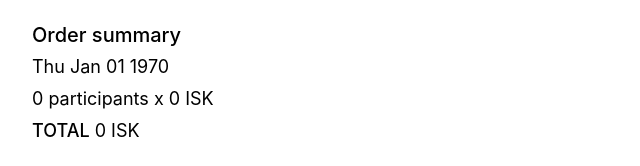
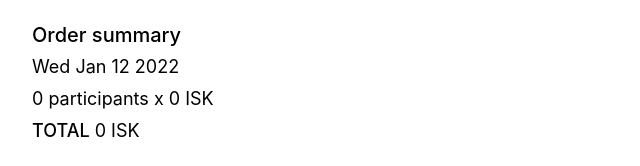
Before and after one commit to vkngr/fjallais, a Gatsby site: page /booking in a window 1280 px wide. Shown: the part 631-797 px from the top of the page, 120-760 px from the left. Built offline with nearby package versions, Linux system fonts and the light colour scheme; Gatsby itself is replaced by a stand-in of ours; no server answers.

Commit message:
Update booking.js

```diff
--- a/src/pages/booking.js
+++ b/src/pages/booking.js
@@ -26,7 +26,7 @@ export default class BookingPage extends React.Component {
       orderExperienceId: 0,
       orderExperienceName: "",
       orderParticipants: 0,
-      orderDate: null,
+      orderDate: new Date(),
       orderPriceIsk: 0,
     }
   }
@@ -173,8 +173,7 @@ export default class BookingPage extends React.Component {
                 <p className="text-lg mt-1">{this.state.orderExperienceName}</p>
 
                 <p className="text-lg mt-1">
-                  {this.state.orderDate ??
-                    new Date(this.state.orderDate).toDateString()}
+                  {new Date(this.state.orderDate).toDateString()}
                 </p>
 
                 <p className="text-lg mt-1">
```
